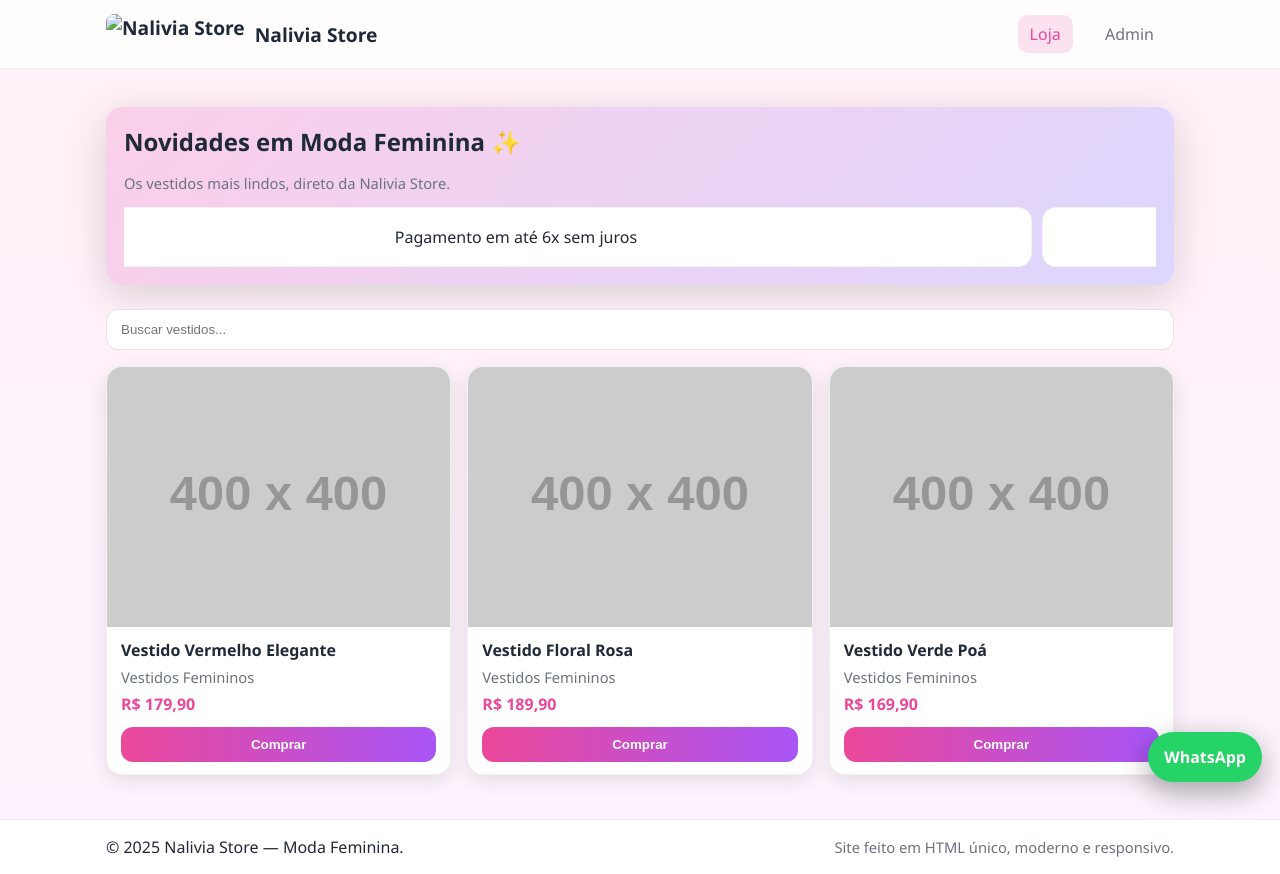
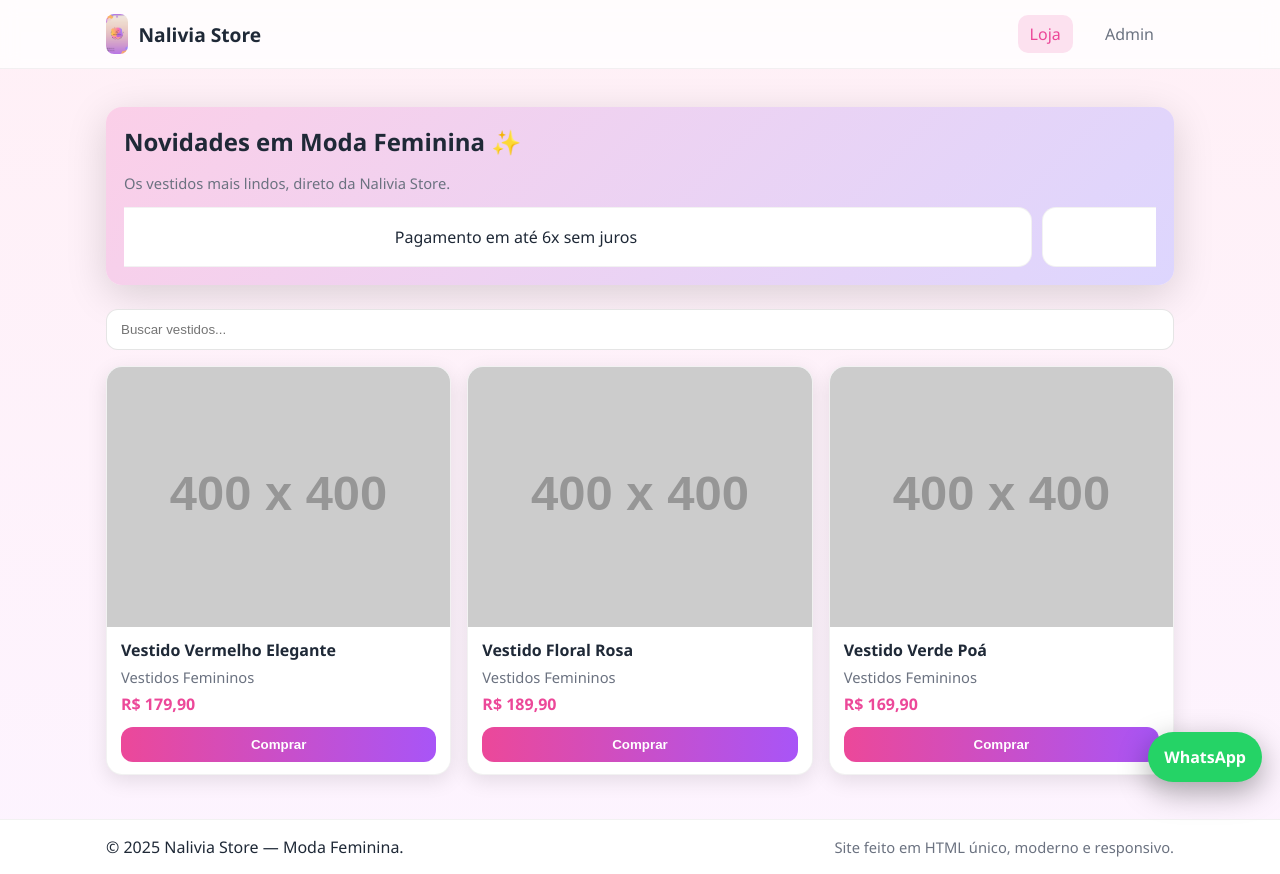
Before and after one commit to naliviastore/naliviastore, a plain HTML site: page index.html in a window 1280 px wide. Drawn offline with Linux system fonts and the light colour scheme; placeholder pictures from the web are drawn by us.

Commit message:
Update index.html

```diff
--- a/index.html
+++ b/index.html
@@ -105,7 +105,7 @@
 <body>
   <header>
     <div class="wrap row">
-      <div class="logo"><img src="logotipo.jpg.jpeg" alt="Nalivia Store"> Nalivia Store</div>
+      <div class="logo"><img src="logo.jpg.jpeg" alt="Nalivia Store"> Nalivia Store</div>
       <nav aria-label="Seções do site">
         <a href="#/loja" id="linkLoja" class="active">Loja</a>
         <a href="#/admin" id="linkAdmin">Admin</a>
```
